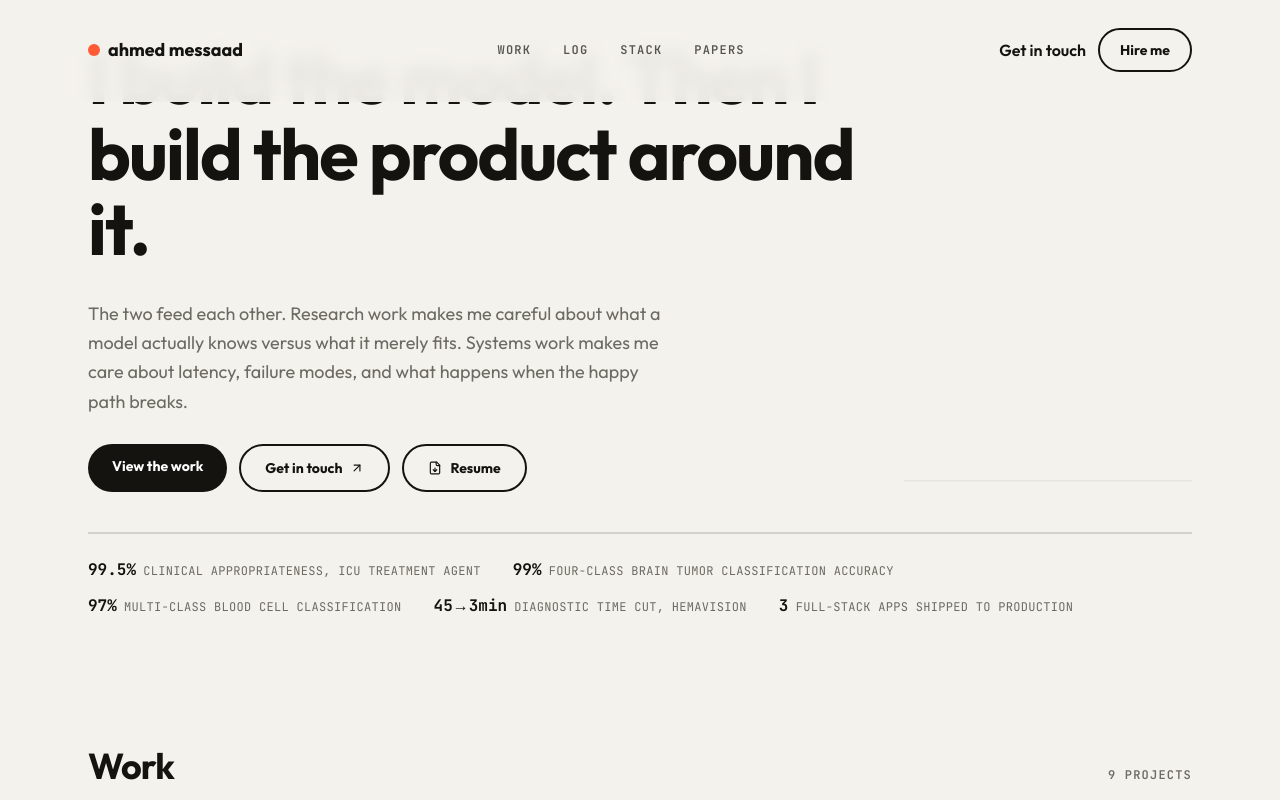
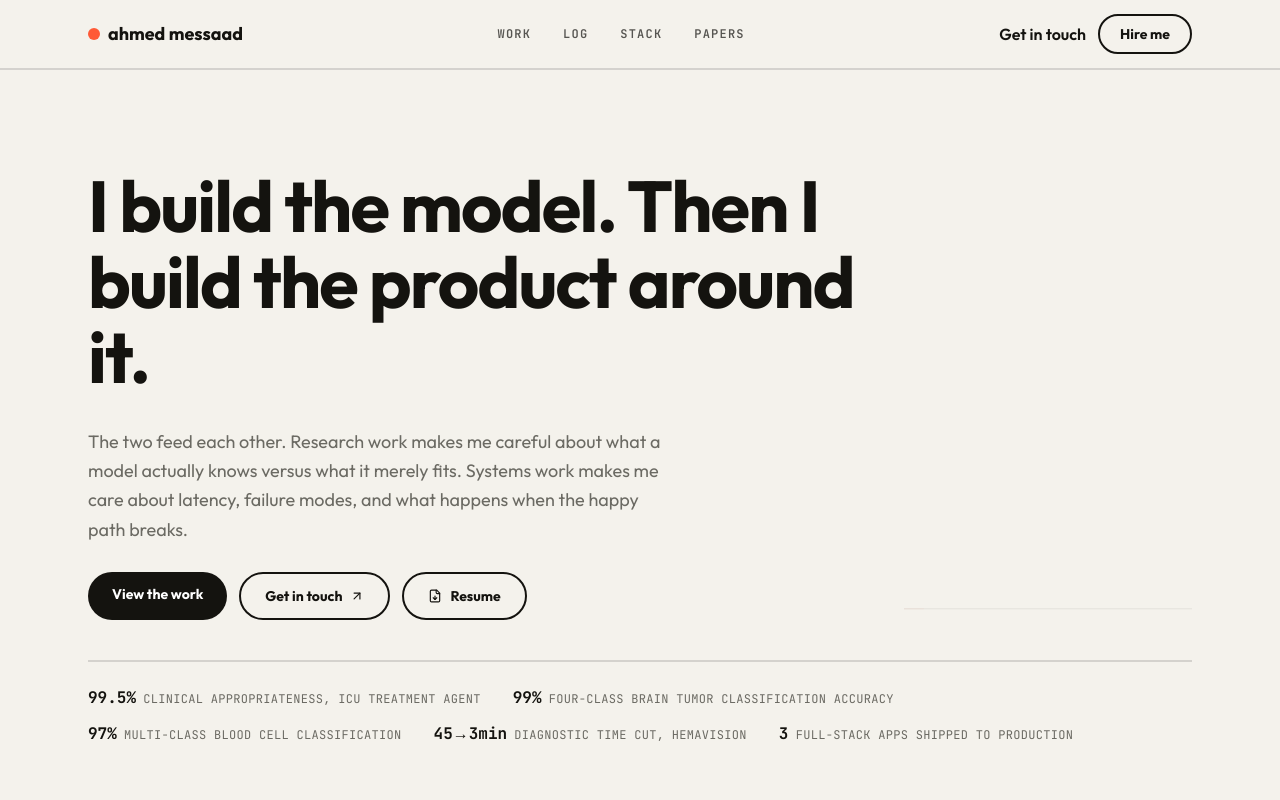
Before and after one commit to RYANX9/ahmedmessaad, a Next.js app: page / in a window 1280 px wide. Shown: the top 800 px of the page. Built offline with nearby package versions, Linux system fonts and the light colour scheme.

Commit message:
Update page.tsx

```diff
--- a/app/page.tsx
+++ b/app/page.tsx
@@ -241,11 +241,10 @@ export default function Portfolio() {
   const restProjects = sorted.slice(4);
 
   return (
-    <div className="relative overflow-x-hidden">
-
+    <div className="relative overflow-x-hidden pt-24 sm:pt-32">
       {/* ================= NAV ================= */}
-      <nav className="fixed top-0 left-0 right-0 z-50 border-b-2 border-transparent bg-[var(--paper)]/95 backdrop-blur">
-        <div className="mx-auto flex max-w-6xl items-center justify-between px-6 py-5 sm:py-7">
+      <nav className="fixed top-0 left-0 right-0 z-50 border-b-2 border-[var(--line)] bg-[var(--paper)]/95 backdrop-blur">
+        <div className="mx-auto flex max-w-6xl items-center justify-between px-6 py-3 sm:py-3.5">
           <a href="#top" className="flex items-center gap-2 text-base font-bold sm:text-lg">
             <span className="h-3 w-3 rounded-full" style={{ background: "var(--orange)" }} />
             {profile.name.toLowerCase()}
@@ -261,7 +260,7 @@ export default function Portfolio() {
             <a href="#connect" className="hidden font-semibold sm:inline">Get in touch</a>
             <a
               href={`mailto:${profile.email}`}
-              className="rounded-full border-2 border-[var(--ink)] px-4 py-2 text-xs font-bold transition hover:bg-[var(--ink)] hover:text-[var(--paper)] sm:px-5 sm:py-2.5 sm:text-sm"
+              className="rounded-full border-2 border-[var(--ink)] px-4 py-1.5 text-xs font-bold transition hover:bg-[var(--ink)] hover:text-[var(--paper)] sm:px-5 sm:py-2 sm:text-sm"
             >
               Hire me
             </a>
@@ -270,7 +269,7 @@ export default function Portfolio() {
               onClick={() => setMenuOpen((v) => !v)}
               aria-label={menuOpen ? "Close menu" : "Open menu"}
               aria-expanded={menuOpen}
-              className="inline-flex h-10 w-10 shrink-0 items-center justify-center rounded-full border-2 border-[var(--ink)] md:hidden"
+              className="inline-flex h-9 w-9 shrink-0 items-center justify-center rounded-full border-2 border-[var(--ink)] md:hidden"
             >
               {menuOpen ? <X size={18} /> : <Menu size={18} />}
             </button>
```
